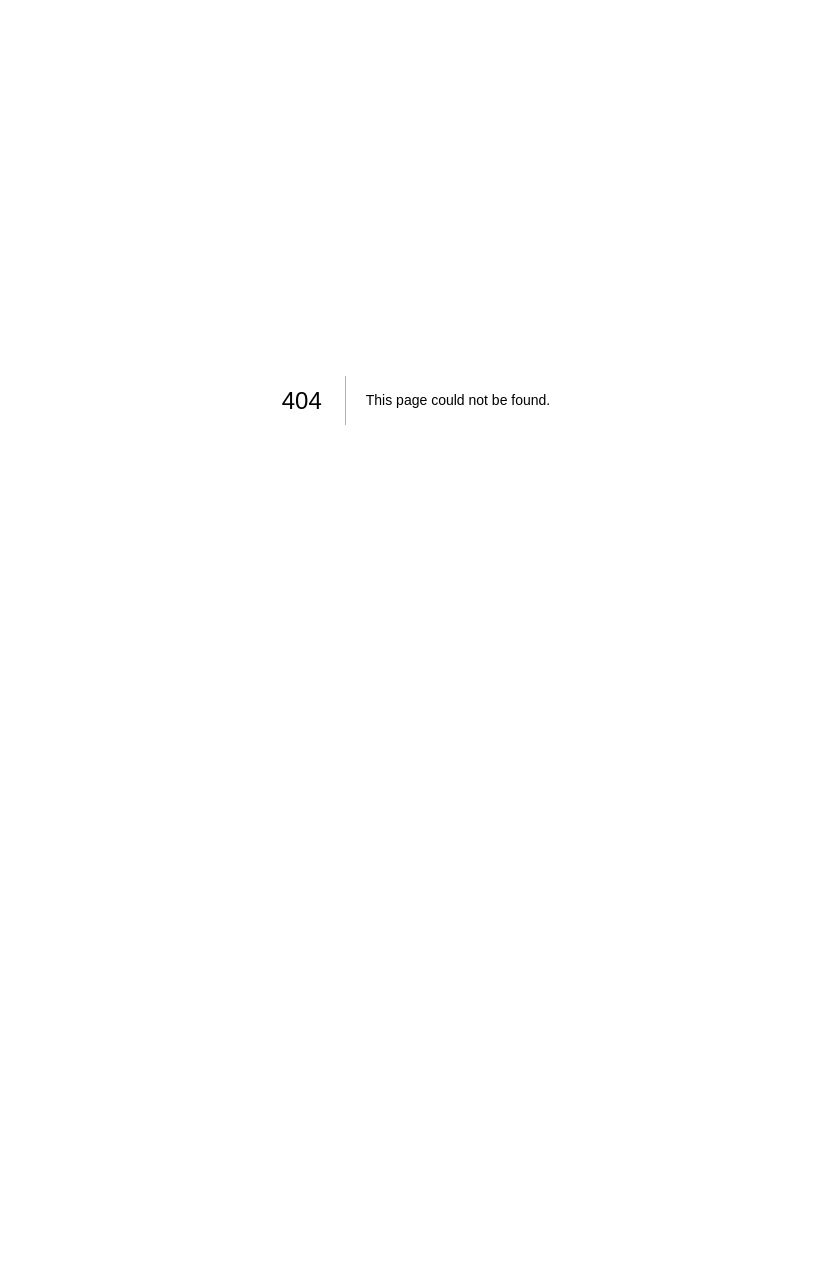
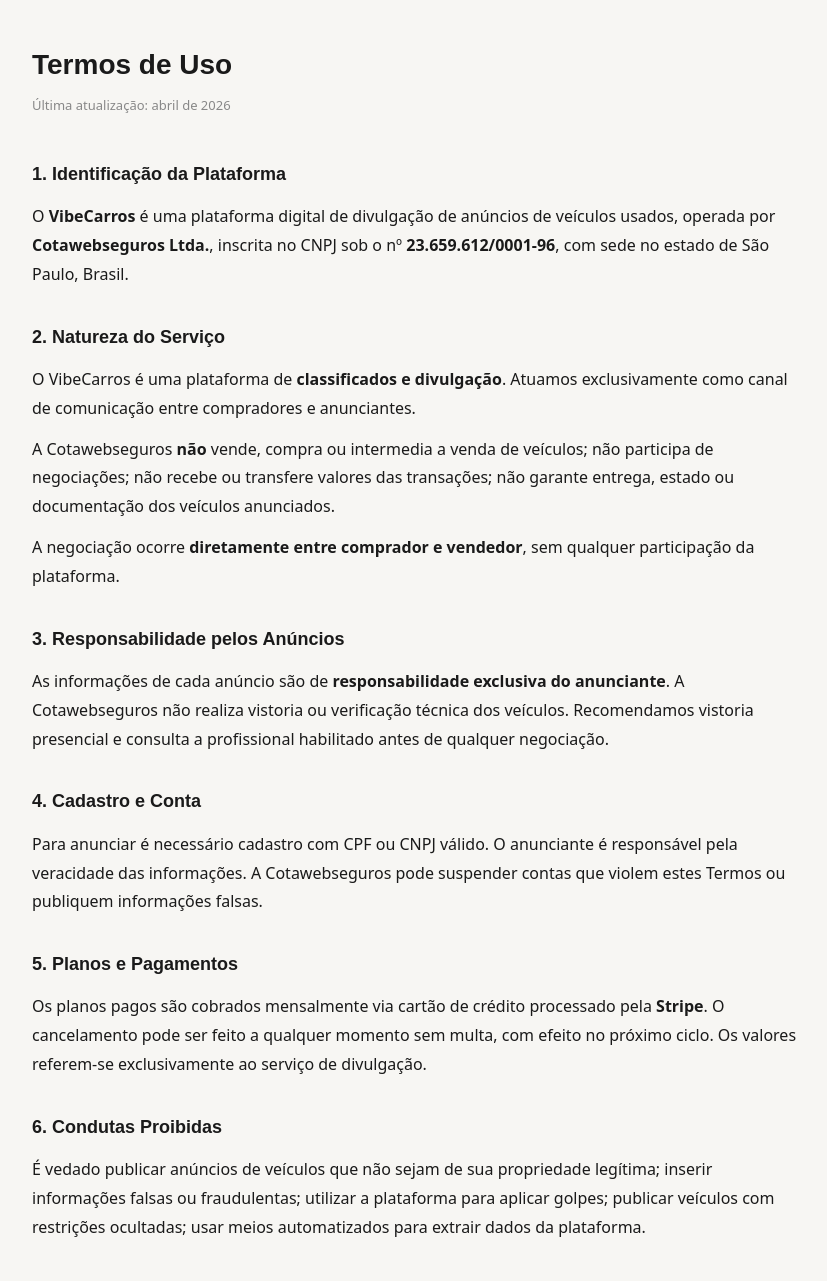
Before and after one commit to extra1357/vibecarros, a Next.js app: page /termos in a window 1280 px wide. Before the commit this address had no page. Shown: the top 1281 px of the page, without its empty margins (224-1051 px from the left). Before the commit the page ends 800 px from the top, so only its background shows below. Built offline with nearby package versions, Linux system fonts and the light colour scheme.

Commit message:
feat: página de termos de uso

```diff
--- /dev/null
+++ b/app/termos/page.tsx
@@ -0,0 +1,81 @@
+import type { Metadata } from "next"
+
+export const metadata: Metadata = {
+  title: "Termos de Uso | VibeCarros",
+  description: "Termos de Uso da plataforma VibeCarros, operada pela Cotawebseguros.",
+  alternates: { canonical: "https://www.vibecarros.com.br/termos" },
+  robots: { index: true, follow: true },
+}
+
+export default function TermosPage() {
+  return (
+    <div style={{ fontFamily: "system-ui, sans-serif", maxWidth: 800, margin: "0 auto", padding: "40px 16px 80px", color: "#1a1a1a", lineHeight: 1.8 }}>
+
+      <h1 style={{ fontSize: 28, fontWeight: 700, marginBottom: 4 }}>Termos de Uso</h1>
+      <p style={{ fontSize: 13, color: "#888", marginBottom: 40 }}>Última atualização: abril de 2026</p>
+
+      <section style={{ marginBottom: 32 }}>
+        <h2 style={{ fontSize: 18, fontWeight: 700, marginBottom: 12 }}>1. Identificação da Plataforma</h2>
+        <p>O <strong>VibeCarros</strong> é uma plataforma digital de divulgação de anúncios de veículos usados, operada por <strong>Cotawebseguros Ltda.</strong>, inscrita no CNPJ sob o nº <strong>23.659.612/0001-96</strong>, com sede no estado de São Paulo, Brasil.</p>
+      </section>
+
+      <section style={{ marginBottom: 32 }}>
+        <h2 style={{ fontSize: 18, fontWeight: 700, marginBottom: 12 }}>2. Natureza do Serviço</h2>
+        <p style={{ marginBottom: 12 }}>O VibeCarros é uma plataforma de <strong>classificados e divulgação</strong>. Atuamos exclusivamente como canal de comunicação entre compradores e anunciantes.</p>
+        <p style={{ marginBottom: 12 }}>A Cotawebseguros <strong>não</strong> vende, compra ou intermedia a venda de veículos; não participa de negociações; não recebe ou transfere valores das transações; não garante entrega, estado ou documentação dos veículos anunciados.</p>
+        <p>A negociação ocorre <strong>diretamente entre comprador e vendedor</strong>, sem qualquer participação da plataforma.</p>
+      </section>
+
+      <section style={{ marginBottom: 32 }}>
+        <h2 style={{ fontSize: 18, fontWeight: 700, marginBottom: 12 }}>3. Responsabilidade pelos Anúncios</h2>
+        <p>As informações de cada anúncio são de <strong>responsabilidade exclusiva do anunciante</strong>. A Cotawebseguros não realiza vistoria ou verificação técnica dos veículos. Recomendamos vistoria presencial e consulta a profissional habilitado antes de qualquer negociação.</p>
+      </section>
+
+      <section style={{ marginBottom: 32 }}>
+        <h2 style={{ fontSize: 18, fontWeight: 700, marginBottom: 12 }}>4. Cadastro e Conta</h2>
+        <p>Para anunciar é necessário cadastro com CPF ou CNPJ válido. O anunciante é responsável pela veracidade das informações. A Cotawebseguros pode suspender contas que violem estes Termos ou publiquem informações falsas.</p>
+      </section>
+
+      <section style={{ marginBottom: 32 }}>
+        <h2 style={{ fontSize: 18, fontWeight: 700, marginBottom: 12 }}>5. Planos e Pagamentos</h2>
+        <p>Os planos pagos são cobrados mensalmente via cartão de crédito processado pela <strong>Stripe</strong>. O cancelamento pode ser feito a qualquer momento sem multa, com efeito no próximo ciclo. Os valores referem-se exclusivamente ao serviço de divulgação.</p>
+      </section>
+
+      <section style={{ marginBottom: 32 }}>
+        <h2 style={{ fontSize: 18, fontWeight: 700, marginBottom: 12 }}>6. Condutas Proibidas</h2>
+        <p>É vedado publicar anúncios de veículos que não sejam de sua propriedade legítima; inserir informações falsas ou fraudulentas; utilizar a plataforma para aplicar golpes; publicar veículos com restrições ocultadas; usar meios automatizados para extrair dados da plataforma.</p>
+      </section>
+
+      <section style={{ marginBottom: 32 }}>
+        <h2 style={{ fontSize: 18, fontWeight: 700, marginBottom: 12 }}>7. Proteção ao Comprador</h2>
+        <p>O VibeCarros disponibiliza conteúdo educativo sobre como comprar com segurança e identificar golpes. Caso identifique anúncio suspeito, entre em contato pelo e-mail <strong>vibecarros-salto@gmail.com</strong>.</p>
+      </section>
+
+      <section style={{ marginBottom: 32 }}>
+        <h2 style={{ fontSize: 18, fontWeight: 700, marginBottom: 12 }}>8. Limitação de Responsabilidade</h2>
+        <p>Na máxima extensão permitida pela lei brasileira, a Cotawebseguros não será responsável por danos decorrentes de negociações entre usuários, incluindo fraudes, vícios ocultos do veículo ou inadimplência entre as partes.</p>
+      </section>
+
+      <section style={{ marginBottom: 32 }}>
+        <h2 style={{ fontSize: 18, fontWeight: 700, marginBottom: 12 }}>9. Privacidade e LGPD</h2>
+        <p>Os dados pessoais são utilizados exclusivamente para viabilizar o serviço, em conformidade com a LGPD (Lei nº 13.709/2018). Dúvidas: <strong>vibecarros-salto@gmail.com</strong>.</p>
+      </section>
+
+      <section style={{ marginBottom: 32 }}>
+        <h2 style={{ fontSize: 18, fontWeight: 700, marginBottom: 12 }}>10. Alterações nos Termos</h2>
+        <p>A Cotawebseguros pode alterar estes Termos a qualquer momento. O uso continuado da plataforma após as alterações implica na aceitação dos novos Termos.</p>
+      </section>
+
+      <section style={{ marginBottom: 32 }}>
+        <h2 style={{ fontSize: 18, fontWeight: 700, marginBottom: 12 }}>11. Foro e Legislação</h2>
+        <p>Estes Termos são regidos pelas leis brasileiras. Fica eleito o foro da comarca de Salto, São Paulo, para dirimir controvérsias.</p>
+      </section>
+
+      <section>
+        <h2 style={{ fontSize: 18, fontWeight: 700, marginBottom: 12 }}>12. Contato</h2>
+        <p><strong>Cotawebseguros Ltda.</strong><br />CNPJ: 23.659.612/0001-96<br />Marca: VibeCarros<br />E-mail: vibecarros-salto@gmail.com<br />São Paulo, Brasil</p>
+      </section>
+
+    </div>
+  )
+}
```
